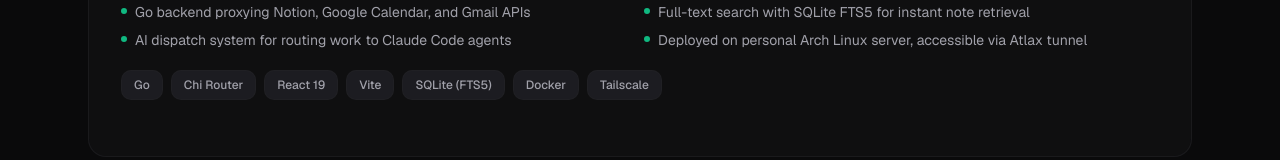
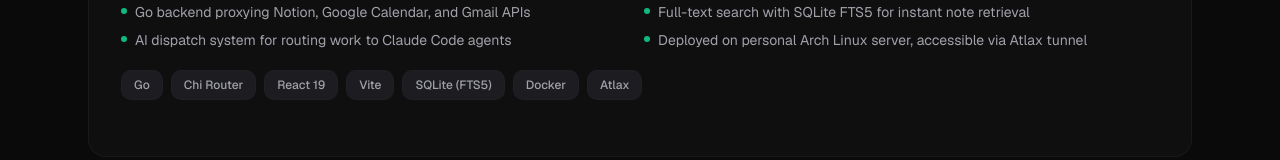
Before and after one commit to Ruben0372/portfolio, a Next.js app: page /projects in a window 1280 px wide. Shown: the part 3486-3646 px from the top of the page. Built offline with nearby package versions, Linux system fonts and the light colour scheme; no server answers; a web font is replaced by a local one.

Commit message:
fix: remove remaining Tailscale references from projects data
Replace Tailscale with Atlax in Dashboard description, tech stack,
and global tools list. Atlax is the current production access method.

```diff
--- a/src/data/projects.ts
+++ b/src/data/projects.ts
@@ -118,10 +118,10 @@ export const projects: Project[] = [
     title: "Personal Command Center",
     tagline: "Self-Hosted Dashboard with AI Work Dispatch",
     description:
-      "A self-hosted personal command center running 24/7 on an Arch Linux server, accessible via Tailscale. Consolidates projects, tasks, calendar, notes, and AI work dispatch into a single pane of glass with a Go backend and React frontend.",
+      "A self-hosted personal command center running 24/7 on an Arch Linux server, accessible via Atlax. Consolidates projects, tasks, calendar, notes, and AI work dispatch into a single pane of glass with a Go backend and React frontend.",
     featured: false,
     category: "fullstack",
-    tech: ["Go", "Chi Router", "React 19", "Vite", "SQLite (FTS5)", "Docker", "Tailscale"],
+    tech: ["Go", "Chi Router", "React 19", "Vite", "SQLite (FTS5)", "Docker", "Atlax"],
     highlights: [
       "Go backend proxying Notion, Google Calendar, and Gmail APIs",
       "Full-text search with SQLite FTS5 for instant note retrieval",
@@ -184,5 +184,5 @@ export const techStack = {
   databases: ["PostgreSQL", "SQLite", "MongoDB", "Redis"],
   security: ["WireGuard", "mTLS", "OWASP", "Snyk", "Semgrep", "fail2ban"],
   devops: ["Docker", "GitHub Actions", "Terraform", "AWS CDK", "Nginx"],
-  tools: ["Git", "Notion API", "Google APIs", "Tailscale"],
+  tools: ["Git", "Notion API", "Google APIs", "Atlax"],
 };
```
